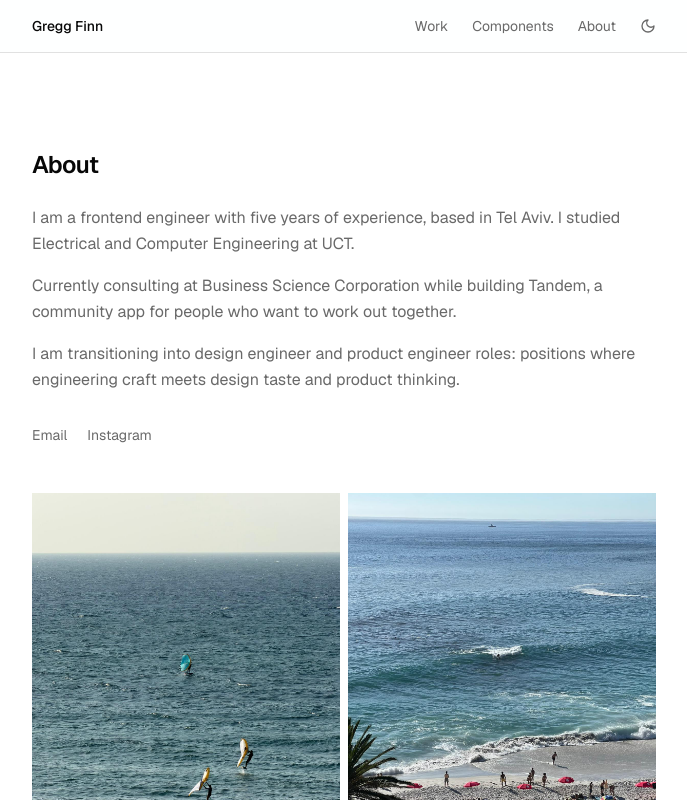
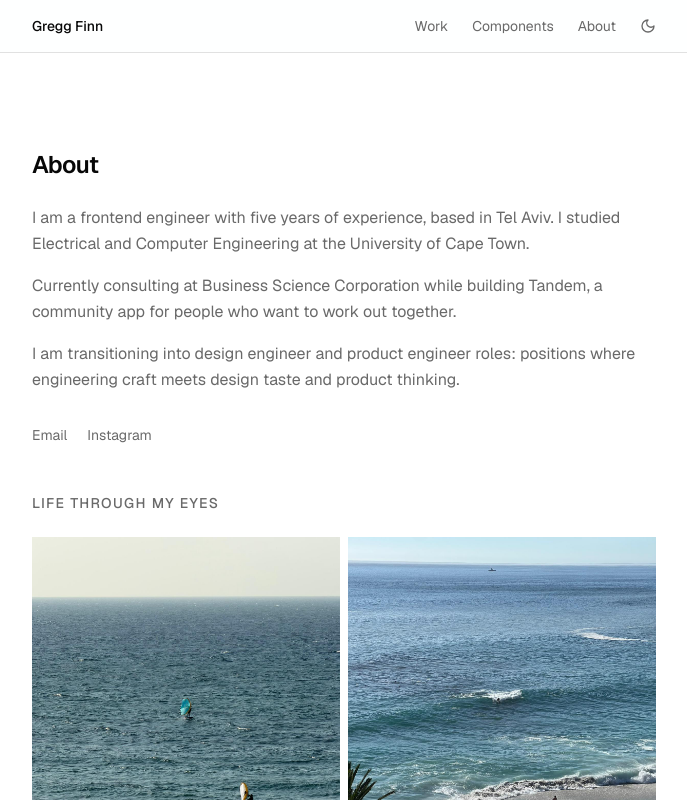
Before and after one commit to finngregg/Portfolio, a Next.js app: page /about in a window 1280 px wide. Shown: the top 800 px of the page, without its empty margins (296-983 px from the left). Built offline with nearby package versions, Linux system fonts and the light colour scheme.

Commit message:
Edit about page

```diff
--- a/app/about/page.tsx
+++ b/app/about/page.tsx
@@ -66,7 +66,7 @@ export default function AboutPage() {
         <div className="mt-6 space-y-4 text-base leading-relaxed text-muted">
           <p>
             I am a frontend engineer with five years of experience, based in
-            Tel Aviv. I studied Electrical and Computer Engineering at UCT.
+            Tel Aviv. I studied Electrical and Computer Engineering at the University of Cape Town.
           </p>
           <p>
             Currently consulting at Business Science Corporation while building
@@ -98,6 +98,9 @@ export default function AboutPage() {
       </section>
 
       <section className="pb-24">
+        <p className="mb-6 text-sm font-medium text-muted uppercase tracking-widest">
+          Life through my eyes
+        </p>
         <div className="grid grid-cols-2 gap-2">
           {photos.map((photo) => (
             <div key={photo.src}>
```
